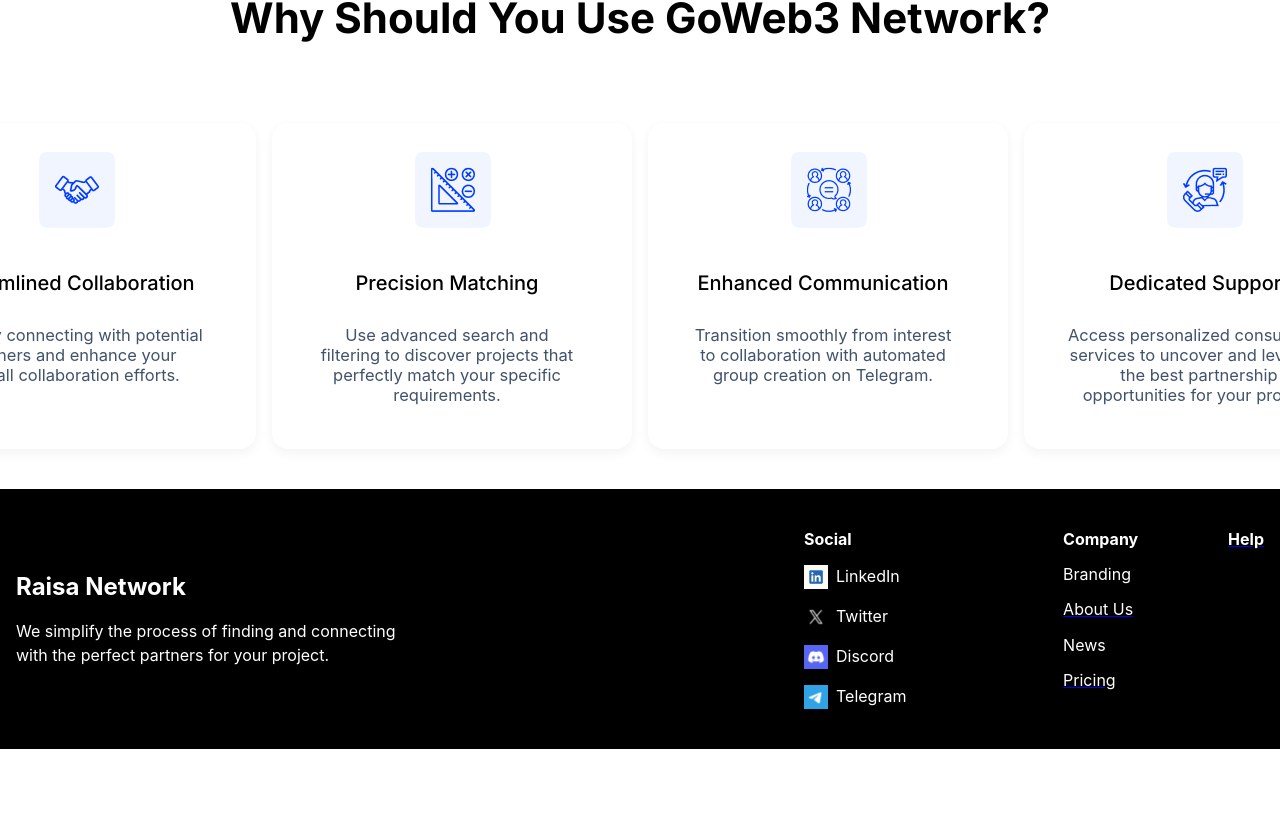
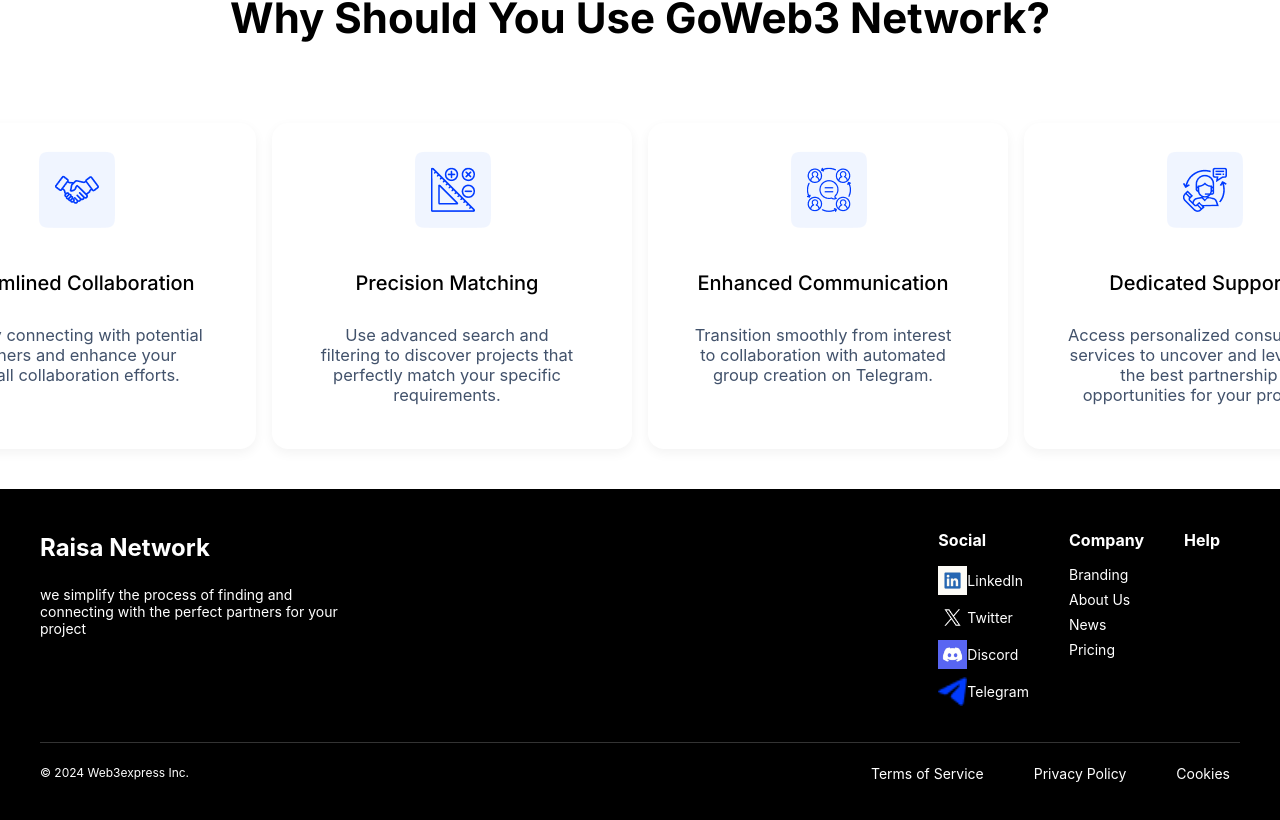
Before and after one commit to ST017/Aquire-labs, a React (Create React App) app: page / in a window 1280 px wide. Shown: the part 3416-4236 px from the top of the page. Before the commit the page ends 4165 px from the top, so only its background shows below. Built offline with nearby package versions, Linux system fonts and the light colour scheme.

Commit message:
footer to home

```diff
--- a/src/Components/Home.js
+++ b/src/Components/Home.js
@@ -108,7 +108,7 @@ import Telegram from "../Images/Telegram.jpeg"
 import RaisaLogo from "../Images/RaisaLogo.png"
 import { Link } from "react-router-dom";
 import Marquee from "react-fast-marquee";
-
+ import Footer1 from "../Components/Dashboard/Footer.js"
 const Home = () => {
   const [expandedFeature, setExpandedFeature] = useState(null);
 
@@ -385,7 +385,7 @@ const Home = () => {
       </WhyUseSection>
 
       {/* Footer */}
-      <Footer>
+      {/* <Footer>
         <FooterWrapper>
         <FooterHead>Raisa Network</FooterHead>
       <FooterText>
@@ -427,8 +427,10 @@ const Home = () => {
           </FooterColumn3>
         </FooterLinks>
       </FooterSections>
-    </Footer>
+    </Footer> */}
+     <Footer1/>
     </WrapperDiv>
+
   );
 };
 
```
